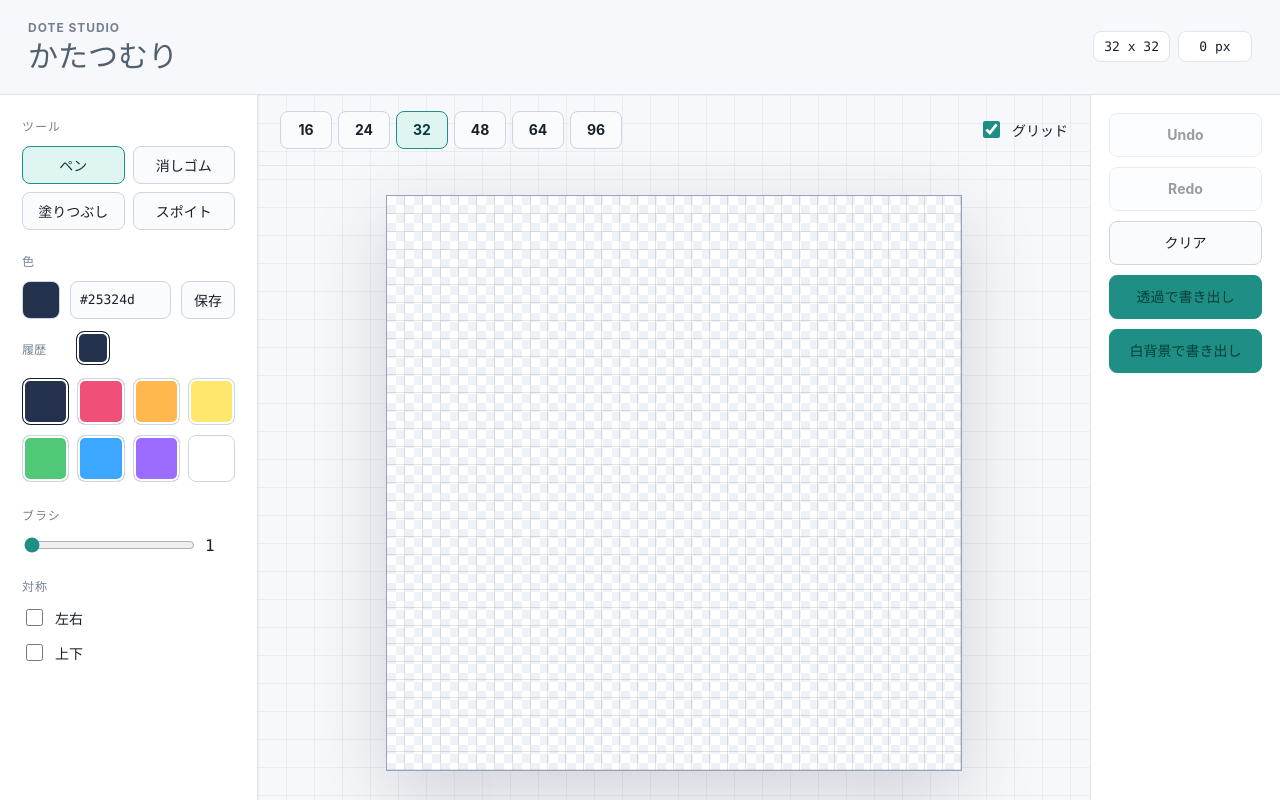
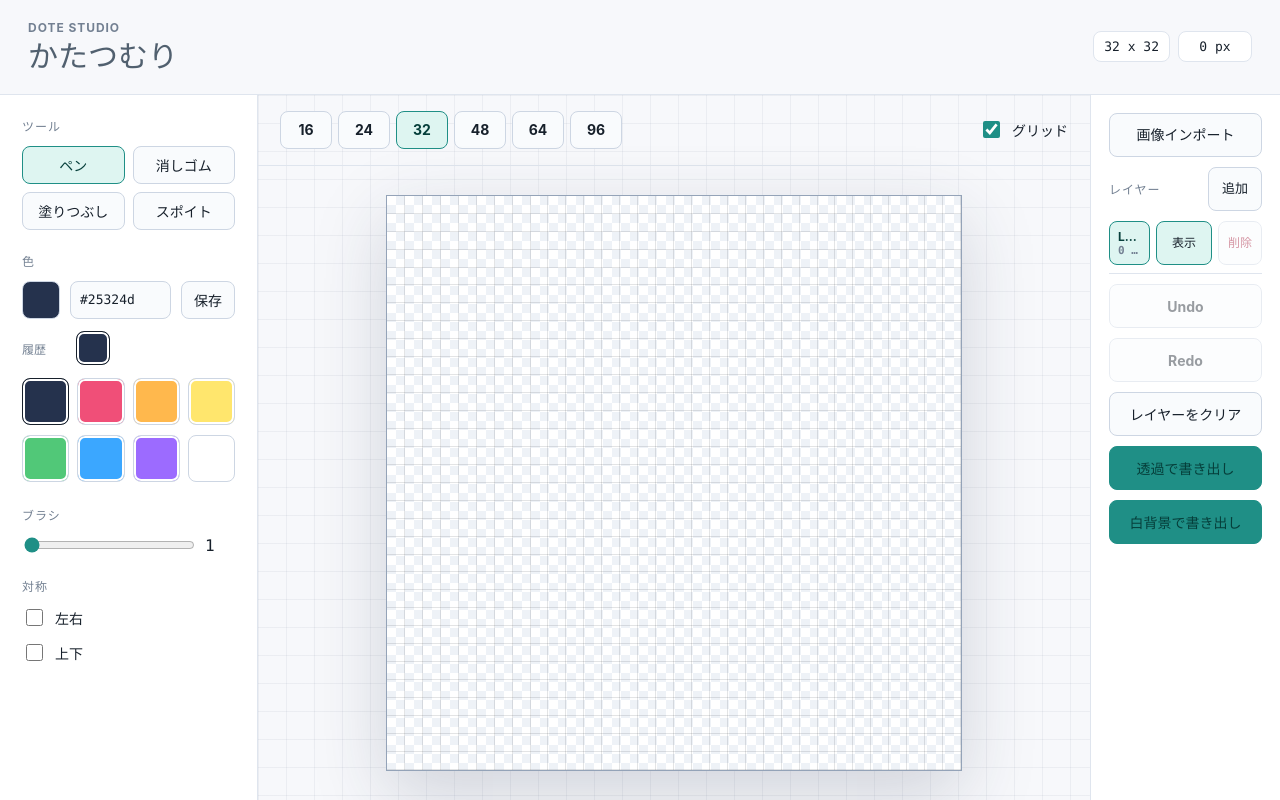
Before and after one commit to sachi-saiwai/Katatsumuri, a React (Vite) app: page / in a window 1280 px wide. Built offline with nearby package versions, Linux system fonts and the light colour scheme.

Commit message:
画像インポート機能作成

```diff
--- a/src/App.css
+++ b/src/App.css
@@ -509,6 +509,98 @@ button.active,
   background: var(--accent);
 }
 
+.import-panel {
+  display: grid;
+}
+
+.import-input {
+  position: absolute;
+  width: 1px;
+  height: 1px;
+  overflow: hidden;
+  clip: rect(0 0 0 0);
+  clip-path: inset(50%);
+  white-space: nowrap;
+}
+
+.layer-panel {
+  display: grid;
+  gap: 10px;
+  padding-bottom: 8px;
+  border-bottom: 1px solid var(--border);
+}
+
+.layer-header {
+  display: grid;
+  grid-template-columns: 1fr 54px;
+  align-items: center;
+  gap: 8px;
+}
+
+.layer-header button {
+  min-height: 34px;
+  font-size: 13px;
+  font-weight: 700;
+}
+
+.layer-list {
+  display: grid;
+  gap: 8px;
+}
+
+.layer-row {
+  display: grid;
+  grid-template-columns: minmax(0, 1fr) 56px 44px;
+  gap: 6px;
+  align-items: stretch;
+}
+
+.layer-row button {
+  min-height: 40px;
+  padding: 6px;
+  font-size: 12px;
+  font-weight: 700;
+  line-height: 1.15;
+}
+
+.layer-select {
+  display: grid;
+  grid-template-columns: minmax(0, 1fr);
+  justify-items: start;
+  text-align: left;
+}
+
+.layer-select span {
+  max-width: 100%;
+  overflow: hidden;
+  text-overflow: ellipsis;
+  white-space: nowrap;
+}
+
+.layer-select span + span {
+  color: var(--muted);
+  font-family: var(--mono);
+  font-size: 11px;
+}
+
+.layer-row.active .layer-select {
+  border-color: var(--accent);
+  color: var(--accent-text);
+  background: var(--accent-soft);
+}
+
+.layer-icon {
+  color: var(--muted);
+}
+
+.layer-icon.active {
+  color: var(--text-h);
+}
+
+.layer-delete {
+  color: var(--danger-text);
+}
+
 .action-panel button {
   min-height: 44px;
   padding: 7px 8px;
@@ -538,6 +630,10 @@ button.active,
     display: grid;
     grid-template-columns: repeat(5, minmax(0, 1fr));
     border-width: 1px 0 0;
+  }
+
+  .layer-panel {
+    grid-column: 1 / -1;
   }
 
   .pixel-canvas {
--- a/src/App.jsx
+++ b/src/App.jsx
@@ -3,6 +3,7 @@ import './App.css'
 
 const SIZES = [16, 24, 32, 48, 64, 96]
 const DEFAULT_SIZE = 32
+const MAX_LAYERS = 3
 const TRANSPARENT = 'transparent'
 const STARTING_COLOR = '#25324d'
 const STARTING_PALETTE = [
@@ -21,12 +22,51 @@ function createPixels(size) {
   return Array.from({ length: size * size }, () => TRANSPARENT)
 }
 
+function createLayer(size, index = 0) {
+  return {
+    id: crypto.randomUUID(),
+    name: `Layer ${index + 1}`,
+    pixels: createPixels(size),
+    visible: true,
+  }
+}
+
+function createLayers(size) {
+  return [createLayer(size, 0)]
+}
+
 function clamp(value, min, max) {
   return Math.max(min, Math.min(max, value))
 }
 
 function pixelsEqual(first, second) {
   return first.length === second.length && first.every((pixel, index) => pixel === second[index])
+}
+
+function layersEqual(first, second) {
+  return (
+    first.length === second.length
+    && first.every((layer, index) => (
+      layer.id === second[index].id
+      && layer.name === second[index].name
+      && layer.visible === second[index].visible
+      && pixelsEqual(layer.pixels, second[index].pixels)
+    ))
+  )
+}
+
+function compositeLayers(layers, size) {
+  const pixels = createPixels(size)
+
+  for (const layer of layers) {
+    if (!layer.visible) continue
+
+    layer.pixels.forEach((pixel, index) => {
+      if (pixel !== TRANSPARENT) pixels[index] = pixel
+    })
+  }
+
+  return pixels
 }
 
 function componentToHex(value) {
@@ -156,16 +196,58 @@ function pointToColorField(clientX, clientY, element) {
   }
 }
 
+function loadImageFromFile(file) {
+  return new Promise((resolve, reject) => {
+    const image = new Image()
+    const url = URL.createObjectURL(file)
+
+    image.onload = () => {
+      URL.revokeObjectURL(url)
+      resolve(image)
+    }
+    image.onerror = () => {
+      URL.revokeObjectURL(url)
+      reject(new Error('画像を読み込めませんでした'))
+    }
+    image.src = url
+  })
+}
+
+function imageToPixels(image, size) {
+  const canvas = document.createElement('canvas')
+  canvas.width = size
+  canvas.height = size
+  const context = canvas.getContext('2d', { willReadFrequently: true })
+  const sourceSize = Math.min(image.naturalWidth, image.naturalHeight)
+  const sourceX = (image.naturalWidth - sourceSize) / 2
+  const sourceY = (image.naturalHeight - sourceSize) / 2
+
+  context.imageSmoothingEnabled = true
+  context.imageSmoothingQuality = 'high'
+  context.clearRect(0, 0, size, size)
+  context.drawImage(image, sourceX, sourceY, sourceSize, sourceSize, 0, 0, size, size)
+
+  const { data } = context.getImageData(0, 0, size, size)
+  return Array.from({ length: size * size }, (_, index) => {
+    const offset = index * 4
+    if (data[offset + 3] < 32) return TRANSPARENT
+
+    return rgbToHex(data[offset], data[offset + 1], data[offset + 2])
+  })
+}
+
 function App() {
   const [size, setSize] = useState(DEFAULT_SIZE)
-  const [pixels, setPixels] = useState(() => createPixels(DEFAULT_SIZE))
-  const pixelsRef = useRef(pixels)
+  const [layers, setLayers] = useState(() => createLayers(DEFAULT_SIZE))
+  const layersRef = useRef(layers)
+  const [activeLayerIndex, setActiveLayerIndex] = useState(0)
   const strokeStartRef = useRef(null)
   const lastPaintIndexRef = useRef(null)
   const activePointerIdRef = useRef(null)
   const isDrawingRef = useRef(false)
   const activeColorPointerIdRef = useRef(null)
   const colorPanelRef = useRef(null)
+  const importInputRef = useRef(null)
   const [history, setHistory] = useState([])
   const [future, setFuture] = useState([])
   const [tool, setTool] = useState('pencil')
@@ -180,6 +262,8 @@ function App() {
   const [mirrorX, setMirrorX] = useState(false)
   const [mirrorY, setMirrorY] = useState(false)
 
+  const pixels = useMemo(() => compositeLayers(layers, size), [layers, size])
+
   const filledCount = useMemo(
     () => pixels.filter((pixel) => pixel !== TRANSPARENT).length,
     [pixels],
@@ -191,20 +275,20 @@ function App() {
 
     if (!strokeStartRef.current) return
 
-    const startPixels = strokeStartRef.current
-    const currentPixels = pixelsRef.current
+    const startLayers = strokeStartRef.current
+    const currentLayers = layersRef.current
     strokeStartRef.current = null
     lastPaintIndexRef.current = null
 
-    if (pixelsEqual(startPixels, currentPixels)) return
+    if (layersEqual(startLayers, currentLayers)) return
 
-    setHistory((items) => [...items.slice(-39), startPixels])
+    setHistory((items) => [...items.slice(-39), startLayers])
     setFuture([])
   }, [])
 
   useEffect(() => {
-    pixelsRef.current = pixels
-  }, [pixels])
+    layersRef.current = layers
+  }, [layers])
 
   useEffect(() => {
     const stopDrawing = () => finishStroke()
@@ -236,16 +320,38 @@ function App() {
     }
   }, [isColorPickerOpen])
 
-  function remember(nextPixels) {
-    setPixels((current) => {
-      if (current === nextPixels || pixelsEqual(current, nextPixels)) {
+  function remember(nextLayers) {
+    setLayers((current) => {
+      if (current === nextLayers || layersEqual(current, nextLayers)) {
         return current
       }
-      pixelsRef.current = nextPixels
+      layersRef.current = nextLayers
       setHistory((items) => [...items.slice(-39), current])
       setFuture([])
-      return nextPixels
+      return nextLayers
     })
+  }
+
+  function updateActiveLayerPixels(updater, { saveHistory = true } = {}) {
+    const sourceLayers = layersRef.current
+    const activeLayer = sourceLayers[activeLayerIndex]
+    if (!activeLayer) return sourceLayers
+
+    const nextPixels = updater(activeLayer.pixels)
+    if (pixelsEqual(activeLayer.pixels, nextPixels)) return sourceLayers
+
+    const nextLayers = sourceLayers.map((layer, index) => (
+      index === activeLayerIndex ? { ...layer, pixels: nextPixels } : layer
+    ))
+
+    if (saveHistory) {
+      remember(nextLayers)
+    } else {
+      layersRef.current = nextLayers
+      setLayers(nextLayers)
+    }
+
+    return nextLayers
   }
 
   function chooseColor(nextColor, { rememberColor = true, syncHsv = true } = {}) {
@@ -362,10 +468,9 @@ function App() {
   function drawAt(index, forceTool = tool) {
     const x = index % size
     const y = Math.floor(index / size)
-    const currentPixels = pixelsRef.current
 
     if (forceTool === 'picker') {
-      const picked = currentPixels[index]
+      const picked = compositeLayers(layersRef.current, size)[index]
       if (picked !== TRANSPARENT) chooseColor(picked)
       setTool('pencil')
       return
@@ -376,11 +481,15 @@ function App() {
       return
     }
 
-    remember(paintOnPixels(currentPixels, index, forceTool))
+    updateActiveLayerPixels((currentPixels) => paintOnPixels(currentPixels, index, forceTool))
   }
 
   function fillAt(startX, startY) {
-    const nextPixels = [...pixels]
+    const sourceLayers = layersRef.current
+    const activeLayer = sourceLayers[activeLayerIndex]
+    if (!activeLayer) return
+
+    const nextPixels = [...activeLayer.pixels]
     const replacement = color
     const seeds = mirroredPoints(startX, startY)
     let changed = false
@@ -410,7 +519,7 @@ function App() {
       }
     }
 
-    if (changed) remember(nextPixels)
+    if (changed) updateActiveLayerPixels(() => nextPixels)
   }
 
   function handleCanvasPointerDown(event) {
@@ -427,7 +536,7 @@ function App() {
     event.currentTarget.setPointerCapture(event.pointerId)
     activePointerIdRef.current = event.pointerId
     isDrawingRef.current = true
-    strokeStartRef.current = pixelsRef.current
+    strokeStartRef.current = layersRef.current
     paintStrokeAt(index)
   }
 
@@ -460,14 +569,21 @@ function App() {
         ? [index]
         : lineIndexes(lastPaintIndexRef.current, index, size)
 
-    setPixels((current) => {
+    setLayers((currentLayers) => {
+      const activeLayer = currentLayers[activeLayerIndex]
+      if (!activeLayer) return currentLayers
+
       const nextPixels = indexes.reduce(
         (next, pixelIndex) => paintOnPixels(next, pixelIndex),
-        current,
+        activeLayer.pixels,
       )
-      if (pixelsEqual(current, nextPixels)) return current
-      pixelsRef.current = nextPixels
-      return nextPixels
+      if (pixelsEqual(activeLayer.pixels, nextPixels)) return currentLayers
+
+      const nextLayers = currentLayers.map((layer, index) => (
+        index === activeLayerIndex ? { ...layer, pixels: nextPixels } : layer
+      ))
+      layersRef.current = nextLayers
+      return nextLayers
     })
 
     lastPaintIndexRef.current = index
@@ -477,9 +593,10 @@ function App() {
     setHistory((items) => {
       if (!items.length) return items
       const previous = items.at(-1)
-      setFuture((futureItems) => [pixels, ...futureItems])
-      pixelsRef.current = previous
-      setPixels(previous)
+      setFuture((futureItems) => [layers, ...futureItems])
+      layersRef.current = previous
+      setLayers(previous)
+      setActiveLayerIndex((index) => clamp(index, 0, previous.length - 1))
       return items.slice(0, -1)
     })
   }
@@ -488,26 +605,69 @@ function App() {
     setFuture((items) => {
       if (!items.length) return items
       const [next, ...rest] = items
-      setHistory((historyItems) => [...historyItems, pixels])
-      pixelsRef.current = next
-      setPixels(next)
+      setHistory((historyItems) => [...historyItems, layers])
+      layersRef.current = next
+      setLayers(next)
+      setActiveLayerIndex((index) => clamp(index, 0, next.length - 1))
       return rest
     })
   }
 
   function clearCanvas() {
-    remember(createPixels(size))
+    updateActiveLayerPixels(() => createPixels(size))
   }
 
   function resizeCanvas(nextSize) {
-    const nextPixels = createPixels(nextSize)
+    const nextLayers = createLayers(nextSize)
     setSize(nextSize)
-    pixelsRef.current = nextPixels
+    layersRef.current = nextLayers
     strokeStartRef.current = null
     lastPaintIndexRef.current = null
-    setPixels(nextPixels)
+    setLayers(nextLayers)
+    setActiveLayerIndex(0)
     setHistory([])
     setFuture([])
+  }
+
+  function addLayer() {
+    if (layers.length >= MAX_LAYERS) return
+
+    const nextLayers = [...layers, createLayer(size, layers.length)]
+    remember(nextLayers)
+    setActiveLayerIndex(nextLayers.length - 1)
+  }
+
+  function removeLayer(indexToRemove) {
+    if (layers.length <= 1) return
+
+    const nextLayers = layers.filter((_, index) => index !== indexToRemove)
+    remember(nextLayers)
+    setActiveLayerIndex((index) => clamp(index >= indexToRemove ? index - 1 : index, 0, nextLayers.length - 1))
+  }
+
+  function toggleLayerVisibility(indexToToggle) {
+    const nextLayers = layers.map((layer, index) => (
+      index === indexToToggle ? { ...layer, visible: !layer.visible } : layer
+    ))
+    remember(nextLayers)
+  }
+
+  async function importImage(file) {
+    if (!file?.type.startsWith('image/')) return
+
+    try {
+      const image = await loadImageFromFile(file)
+      const nextPixels = imageToPixels(image, size)
+      updateActiveLayerPixels(() => nextPixels)
+    } catch (error) {
+      console.error(error)
+    }
+  }
+
+  function handleImportImage(event) {
+    const [file] = event.target.files
+    importImage(file)
+    event.target.value = ''
   }
 
   function addPaletteColor() {
@@ -535,7 +695,7 @@ function App() {
       context.fillStyle = '#ffffff'
       context.fillRect(0, 0, canvas.width, canvas.height)
     }
-    pixels.forEach((pixel, index) => {
+    compositeLayers(layers, size).forEach((pixel, index) => {
       if (pixel === TRANSPARENT) return
       context.fillStyle = pixel
       context.fillRect((index % size) * scale, Math.floor(index / size) * scale, scale, scale)
@@ -770,9 +930,58 @@ function App() {
         </section>
 
         <aside className="action-panel" aria-label="操作">
+          <div className="import-panel">
+            <input
+              ref={importInputRef}
+              className="import-input"
+              type="file"
+              accept="image/*"
+              onChange={handleImportImage}
+              aria-label="画像をインポート"
+            />
+            <button type="button" onClick={() => importInputRef.current?.click()}>画像インポート</button>
+          </div>
+          <div className="layer-panel">
+            <div className="layer-header">
+              <p className="panel-label">レイヤー</p>
+              <button type="button" onClick={addLayer} disabled={layers.length >= MAX_LAYERS}>追加</button>
+            </div>
+            <div className="layer-list" aria-label="レイヤー一覧">
+              {layers.map((layer, index) => (
+                <div className={index === activeLayerIndex ? 'layer-row active' : 'layer-row'} key={layer.id}>
+                  <button
+                    className="layer-select"
+                    type="button"
+                    onClick={() => setActiveLayerIndex(index)}
+                    aria-label={`${layer.name} を選択`}
+                  >
+                    <span>{layer.name}</span>
+                    <span>{layer.pixels.filter((pixel) => pixel !== TRANSPARENT).length} px</span>
+                  </button>
+                  <button
+                    className={layer.visible ? 'layer-icon active' : 'layer-icon'}
+                    type="button"
+                    onClick={() => toggleLayerVisibility(index)}
+                    aria-label={`${layer.name} を${layer.visible ? '非表示' : '表示'}`}
+                  >
+                    {layer.visible ? '表示' : '非表示'}
+                  </button>
+                  <button
+                    className="layer-delete"
+                    type="button"
+                    onClick={() => removeLayer(index)}
+                    disabled={layers.length <= 1}
+                    aria-label={`${layer.name} を削除`}
+                  >
+                    削除
+                  </button>
+                </div>
+              ))}
+            </div>
+          </div>
           <button type="button" onClick={undo} disabled={!history.length}>Undo</button>
           <button type="button" onClick={redo} disabled={!future.length}>Redo</button>
-          <button type="button" onClick={clearCanvas}>クリア</button>
+          <button type="button" onClick={clearCanvas}>レイヤーをクリア</button>
           <button className="primary-action" type="button" onClick={() => exportPng({ transparent: true })}>透過で書き出し</button>
           <button className="primary-action" type="button" onClick={() => exportPng({ transparent: false })}>白背景で書き出し</button>
         </aside>
```
